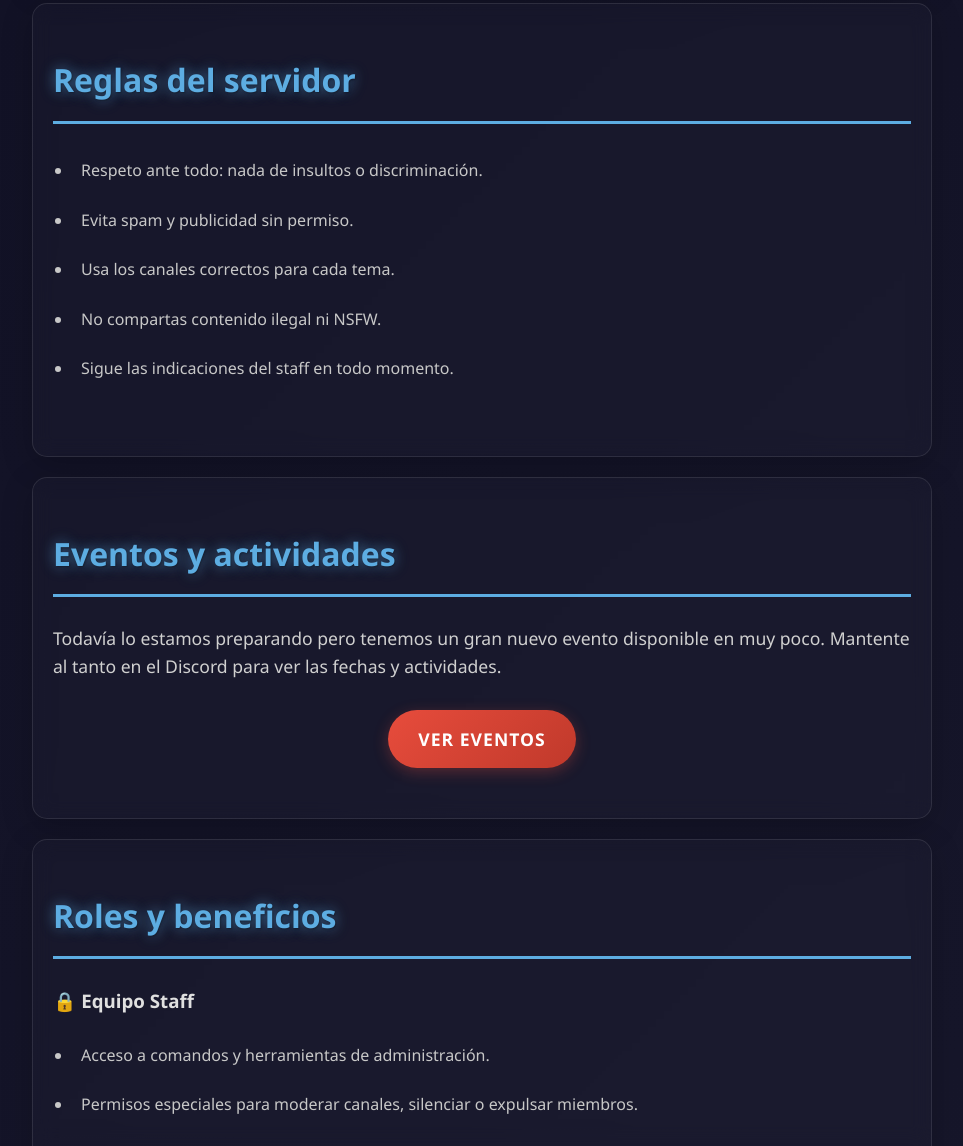
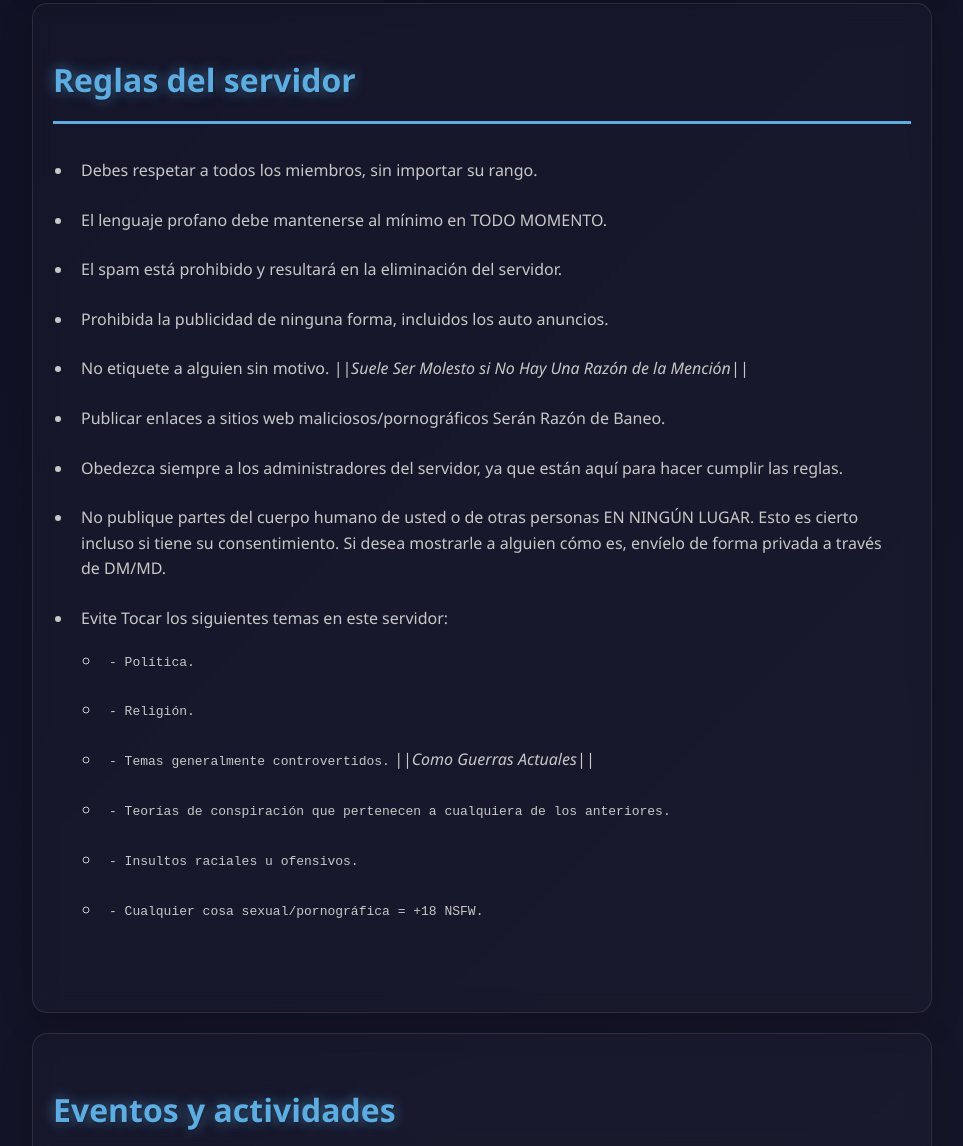
Before and after one commit to PFCO10/TheKingMiquel, a plain HTML site: page index.html in a window 1280 px wide. Shown: the part 1342-2488 px from the top of the page, without its empty margins (158-1121 px from the left). Drawn offline with Linux system fonts and the light colour scheme.

Commit message:
Update index.html

```diff
--- a/index.html
+++ b/index.html
@@ -319,13 +319,27 @@
 
   <section id="rules">
     <h2>Reglas del servidor</h2>
+<ul>
+  <li>Debes respetar a todos los miembros, sin importar su rango.</li>
+  <li>El lenguaje profano debe mantenerse al mínimo en TODO MOMENTO.</li>
+  <li>El spam está prohibido y resultará en la eliminación del servidor.</li>
+  <li>Prohibida la publicidad de ninguna forma, incluidos los auto anuncios.</li>
+  <li>No etiquete a alguien sin motivo. <em>||Suele Ser Molesto si No Hay Una Razón de la Mención||</em></li>
+  <li>Publicar enlaces a sitios web maliciosos/pornográficos Serán Razón de Baneo.</li>
+  <li>Obedezca siempre a los administradores del servidor, ya que están aquí para hacer cumplir las reglas.</li>
+  <li>No publique partes del cuerpo humano de usted o de otras personas EN NINGÚN LUGAR. Esto es cierto incluso si tiene su consentimiento. Si desea mostrarle a alguien cómo es, envíelo de forma privada a través de DM/MD.</li>
+  <li>Evite Tocar los siguientes temas en este servidor:
     <ul>
-      <li>Respeto ante todo: nada de insultos o discriminación.</li>
-      <li>Evita spam y publicidad sin permiso.</li>
-      <li>Usa los canales correctos para cada tema.</li>
-      <li>No compartas contenido ilegal ni NSFW.</li>
-      <li>Sigue las indicaciones del staff en todo momento.</li>
+      <li><code>- Política.</code></li>
+      <li><code>- Religión.</code></li>
+      <li><code>- Temas generalmente controvertidos.</code> <em>||Como Guerras Actuales||</em></li>
+      <li><code>- Teorías de conspiración que pertenecen a cualquiera de los anteriores.</code></li>
+      <li><code>- Insultos raciales u ofensivos.</code></li>
+      <li><code>- Cualquier cosa sexual/pornográfica = +18 NSFW.</code></li>
     </ul>
+  </li>
+</ul>
+
   </section>
 
   <section id="events">
```
